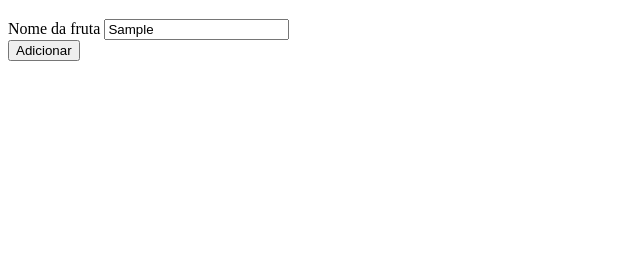
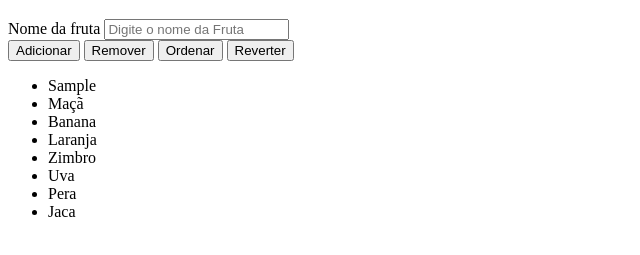
Before and after one commit to 1TDSPG-2024/aula-01-2sem, a plain HTML site: page index.html in a window 1280 px wide. Both pictures are taken after typing "Sample" into the empty fields and a click on the button "Adicionar". Shown: the part 61-316 px from the top of the page, without its empty margins (0-640 px from the left). Drawn offline with Linux system fonts and the light colour scheme.

Commit message:
Projeto base iniciado.

```diff
--- a/index.html
+++ b/index.html
@@ -17,6 +17,9 @@
             </div>
             <div>
                 <button type="button" id="btnAdd">Adicionar</button>
+                <button type="button" id="btnDel">Remover</button>
+                <button type="button" id="btnOrdem">Ordenar</button>
+                <button type="button" id="btnReverte">Reverter</button>
             </div>
         </form>
     </div>
--- a/js/script.js
+++ b/js/script.js
@@ -0,0 +1,92 @@
+
+//Declarando um array com 6 nomes de frutas:
+let frutas = ["Maçã", "Banana", "Laranja", "Zimbro", "Uva", "Pera", "Jaca"];
+console.log(frutas);
+console.table(frutas);
+
+//Visualizando o conteúdo do array
+console.log(frutas[0]);
+
+//Verificando o tamanho do Array
+console.log("TAMANHO DO ARRAY", frutas.length);
+
+//Percorrer todo o array utilizando um LOOP
+console.log("====================LOOP FOR TRADICIONAL======================");
+for (let i = 0; i < frutas.length; i++) {
+    console.log(frutas[i]);
+}
+
+console.log("====================LOOP FOR OF======================");
+//Percorrer todo o array utilizando o LOOP FOR OF
+for (let f of frutas) {
+    console.log(f);
+}
+
+console.log("====================LOOP FOR IN======================");
+//Percorrer todo o array utilizando o LOOP FOR IN
+for (let i in frutas) {
+    console.log(i, frutas[i]);
+}
+
+console.log("====================LOOP FOR EACH======================");
+//Percorrer todo o array utilizando o LOOP FOR EACH
+frutas.forEach(function (f, indice, array) {
+    console.log("ITEM", indice, f);
+});
+
+// let frase = "Hoje acordei feliz da vida o curinthia ganho!!!";
+// //Percorrer string utilizando um LOOP
+// console.log("====================LOOP FOR TRADICIONAL======================");
+// for (let i = 0; i < frase.length; i++) {
+//     console.log(frase[i]);
+// }
+
+// document.getElementById("btnAdd").addEventListener("click", ()=>{
+//     console.log(this.textContent);
+// });
+
+//Recuperar a lista ul que está no HTML de id 'lista'.
+let lista = document.getElementById("lista");
+
+
+document.getElementById("btnAdd").addEventListener("click", () => {
+    //Recuperando o input onde o nome da fruta é digitado.
+    let inputFruta = document.getElementById("idFruta");
+
+    //Passando o valor digitado no campo para o método PUSH()
+    // frutas.push(inputFruta.value);Insere no final da lista
+    frutas.unshift(inputFruta.value);//Insere no início da lista
+    renderizaLista();
+    inputFruta.value = "";
+});
+
+document.getElementById("btnDel").addEventListener("click", () => {
+    // frutas.pop();//Remove um item do final da lista.
+    frutas.shift();//Remove um item do início da lista.
+    renderizaLista();
+});
+
+document.getElementById("btnOrdem").addEventListener("click", () => {
+    frutas.sort();//Coloca em ordem alfabética
+    renderizaLista();
+});
+
+document.getElementById("btnReverte").addEventListener("click", () => {
+    frutas.reverse();//Reverte a ordem atual.
+    renderizaLista();
+});
+
+
+function renderizaLista() {
+    lista.innerHTML = "";
+    frutas.forEach(fruta => {
+        //Criando elementos li para adicionar na lista.
+        let elementoLi = document.createElement("li");
+        //Criando texto para adicionar no elemento li.
+        elementoLi.textContent = fruta;
+        //Adicionar o elemento li na lista.
+        lista.appendChild(elementoLi);
+    });
+}
+
+renderizaLista();
```
